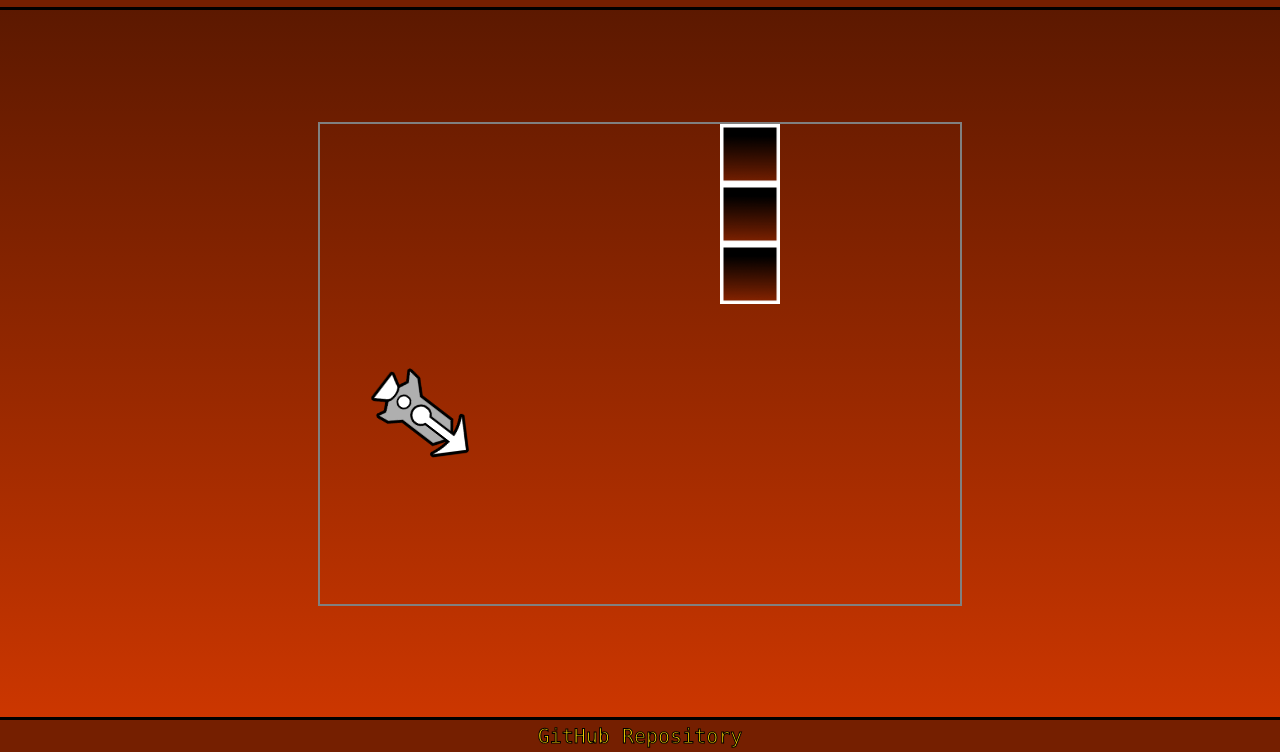
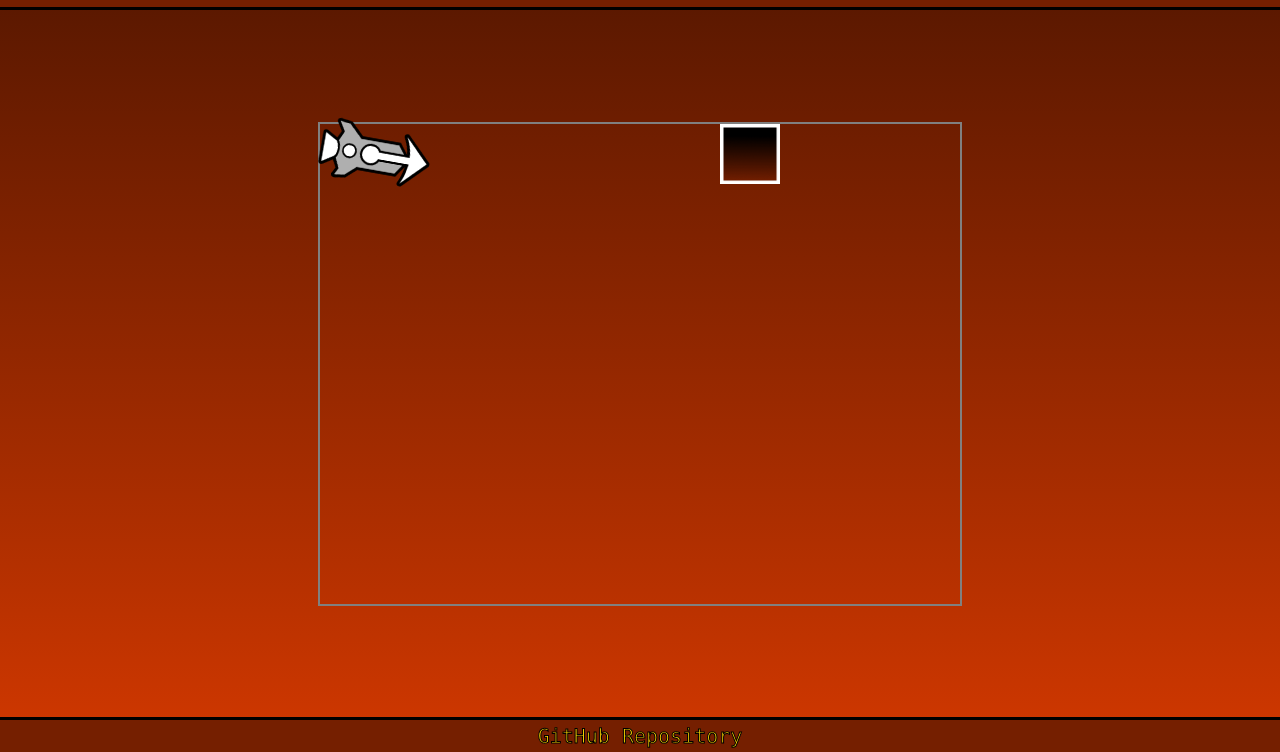
Before and after one commit to Shapeaca/StartUp_CS260, a plain HTML site: page startup/play.html in a window 1280 px wide. Shown: the part 48-800 px from the top of the page. Drawn offline with Linux system fonts and the light colour scheme.

Commit message:
JS - main.js - added functions to add ship and block images using javascript

```diff
--- a/startup/gameJavascript/main.js
+++ b/startup/gameJavascript/main.js
@@ -3,8 +3,19 @@ let curRotation = 0;
 const rotateAmount = 0.25;
 let rotateDirection = 1;
 
-let shipCurHeight = 210;
+let shipCurHeight = 0;
 const horizontalVelocity = 1;
+
+function initializeGame() {
+    createShip();
+    createWall(1, 0);
+    // createWall(2, 60);
+    // createWall(3, 120);
+    // createWall(4, 180);
+
+}
+
+initializeGame();
 
 //Main Loop - Runs 30 times per second
 function main() {
@@ -26,14 +37,14 @@ function main() {
     let verticalVelocity = horizontalVelocity * Math.tan(toRadians(curRotation)) * direction;
     console.log("degrees: " + curRotation + "   vertical Velocity: " + verticalVelocity);
 
-    shipCurHeight += verticalVelocity;
+    // shipCurHeight += verticalVelocity;
     document.getElementById(shipIDStr).style.top = `${shipCurHeight}px`;
     if(shipCurHeight >= 420) {
         shipCurHeight = 0;
     }
 
 }
-setInterval(main, 33.333);
+// setInterval(main, 33.333);
 
 
 // Can put functions below
@@ -43,11 +54,12 @@ function toRadians (angle) {
 }
 
 //Ship Movement
-function moveShip() {
+
+function rotateShip() {
 
 }
 
-function rotateShip() {
+function moveShip() {
 
 }
 
@@ -56,12 +68,29 @@ function detectEdges() {
 }
 
 
+
 //Walls
 function moveWalls() {
 
 }
 
 //add array of wall object
-function createWall() {
 
+function createShip() {
+    let shipElement = document.createElement('img');
+    shipElement.src = `images/Ship014.webp`;
+    shipElement.setAttribute("id", "playerShip");
+    document.getElementById("playBox").appendChild(shipElement);
 }
+
+function createWall(blockNum, yPos) {
+    let blockElement = document.createElement('img');
+    blockElement.src = `images/RegularBlock01.webp`;
+    blockElement.setAttribute("class", "block")
+    blockElement.setAttribute("id", `block${blockNum}`);
+    document.getElementById("playBox").appendChild(blockElement);
+
+
+    //todo add Block to blockArray
+    document.getElementById(`block${blockNum}`).style.top = `${yPos}px`;
+}
--- a/startup/play.css
+++ b/startup/play.css
@@ -12,16 +12,20 @@
 #playerShip {
     height: 60px;
     position: absolute;
-    top: 210px;
-    left: 50px;
+    top: 0px;
+    /*top: 210px;*/
+    left: 0px;
+    /*left: 50px;*/
     transform: rotate(10deg);
 }
 
 .block {
+    left: 400px;
     height: 60px;
     position: absolute;
 }
 
+/*
 #block1 {
     top: 0px;
     left: 400px;
@@ -36,3 +40,5 @@
     top: 120px;
     left: 400px;
 }
+
+*/
--- a/startup/play.html
+++ b/startup/play.html
@@ -6,7 +6,6 @@
     <link rel="stylesheet" href="styles.css">
     <link rel="stylesheet" href="play.css">
     <script src="background.js"></script>
-    <script src="gameJavascript/main.js"></script>
 </head>
 <body>
 
@@ -22,10 +21,10 @@
 <!--    <img src="images/Background-GeometricMonotone.webp" id="backgroundImg">;-->
     <div id="playBox">
 <!--        This Div is where the game will go!!!-->
-        <img src="images/Ship014.webp" id="playerShip">
-        <img src="images/RegularBlock01.webp" class="block" id="block1">
-        <img src="images/RegularBlock01.webp" class="block" id="block2">
-        <img src="images/RegularBlock01.webp" class="block" id="block3">
+<!--        <img src="images/Ship014.webp" id="playerShip">-->
+<!--        <img src="images/RegularBlock01.webp" class="block" id="block1">-->
+<!--        <img src="images/RegularBlock01.webp" class="block" id="block2">-->
+<!--        <img src="images/RegularBlock01.webp" class="block" id="block3">-->
     </div>
 
 </main>
@@ -34,5 +33,7 @@
     <a href="https://github.com/Shapeaca/StartUp_CS260.git">GitHub Repository</a>
 </footer>
 
+
+<script src="gameJavascript/main.js"></script>
 </body>
 </html>
```
Also changed, not shown: notes.md (+14 -0 lines).
